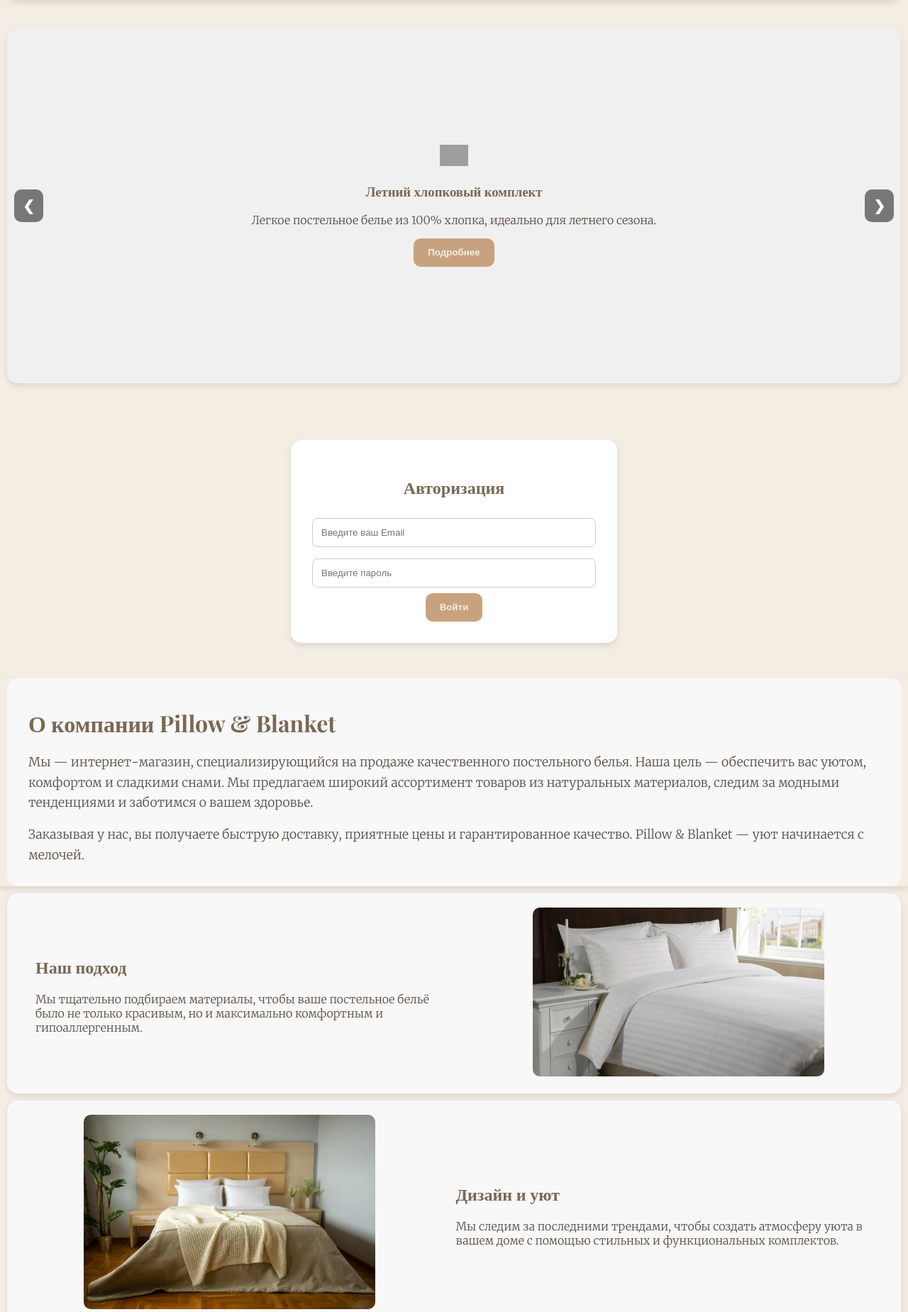
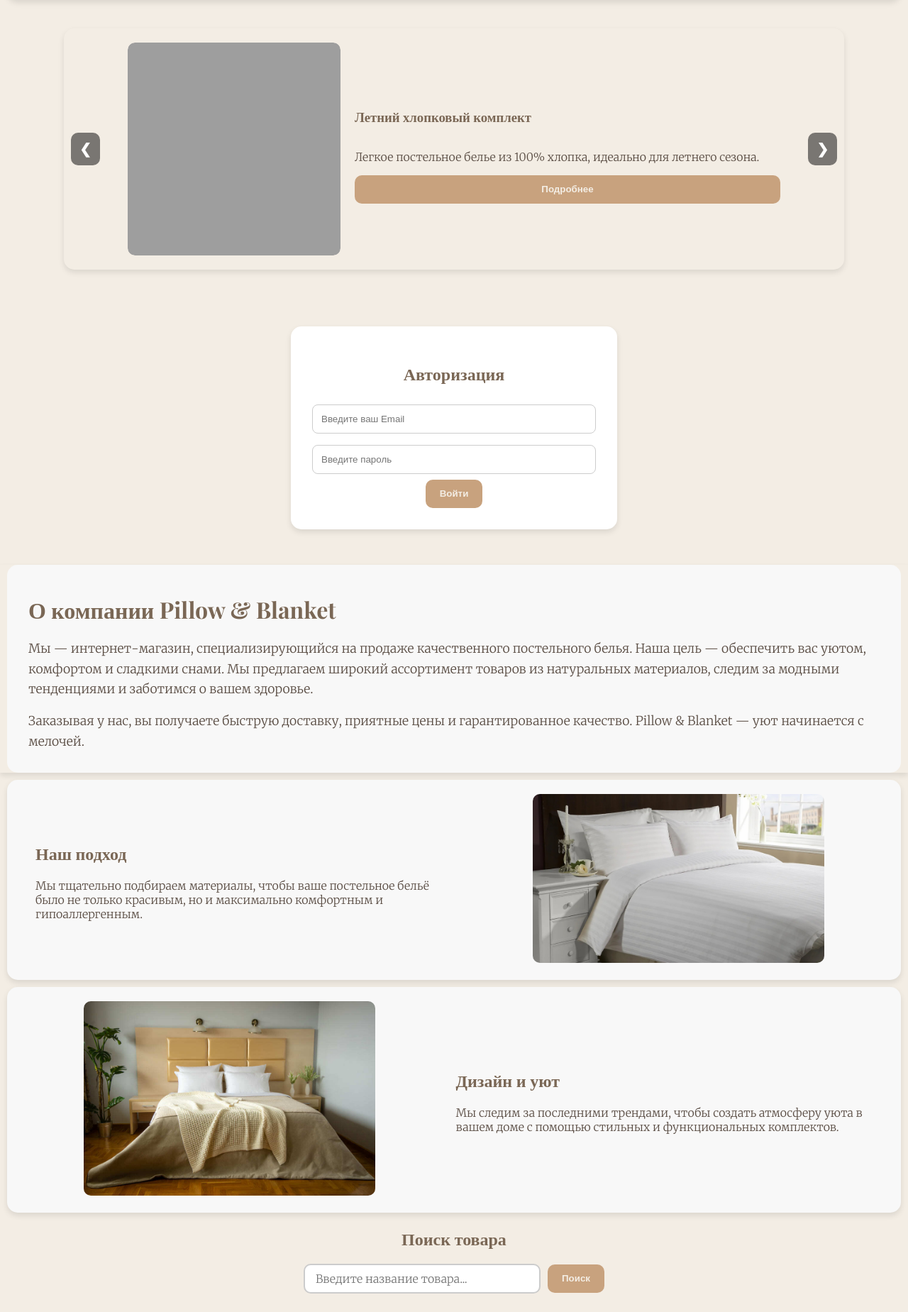
Before and after one commit to Crucio-o/pr, a PHP site: page / in a window 1280 px wide. Shown: the part 90-1939 px from the top of the page at 71% size. Run offline with PHP 8.4, Linux system fonts and the light colour scheme; data comes from the database, SQL or seed files in the repository; grey boxes are pictures that could not be loaded.

Commit message:
Update style.css

```diff
--- a/styles/style.css
+++ b/styles/style.css
@@ -70,35 +70,54 @@ nav ul li a:hover {
 }
 
 #popular-products {
-    margin: 40px 10px;
+    margin: 40px auto;
     border-radius: 15px;
     position: relative;
-    height: 500px;
+    height: auto;
     overflow: hidden;
+    max-width: 1100px;
     box-shadow: 0 4px 8px rgba(0, 0, 0, 0.1);
 }
 
 .slider-container {
     display: flex;
     transition: transform 0.5s ease;
-    width: 100%;
-    height: 100%;
-}
+    will-change: transform;
+  }
+
 
 .slide {
     min-width: 100%;
+    max-width: 100%;
+    box-sizing: border-box;
+    display: flex;
+    gap: 20px;
+    padding: 20px;
+    align-items: center;
+    justify-content: center;
+}
+
+.slide-image {
+    flex: 0 0 300px;
+    max-width: 300px;
+    height: 300px;
+    overflow: hidden;
+    border-radius: 10px;
+}
+
+.slide-image img {
+    width: 100%;
     height: 100%;
+    object-fit: cover;
+    border-radius: 10px;
+}
+
+.slide-content {
+    flex: 1;
     display: flex;
     flex-direction: column;
     justify-content: center;
-    align-items: center;
-    text-align: center;
-    background: #f0f0f0;
-}
-
-.slide img {
-    max-width: 10%;
-    object-fit: cover;
+    max-width: 600px;
 }
 
 button.prev, button.next {
```
